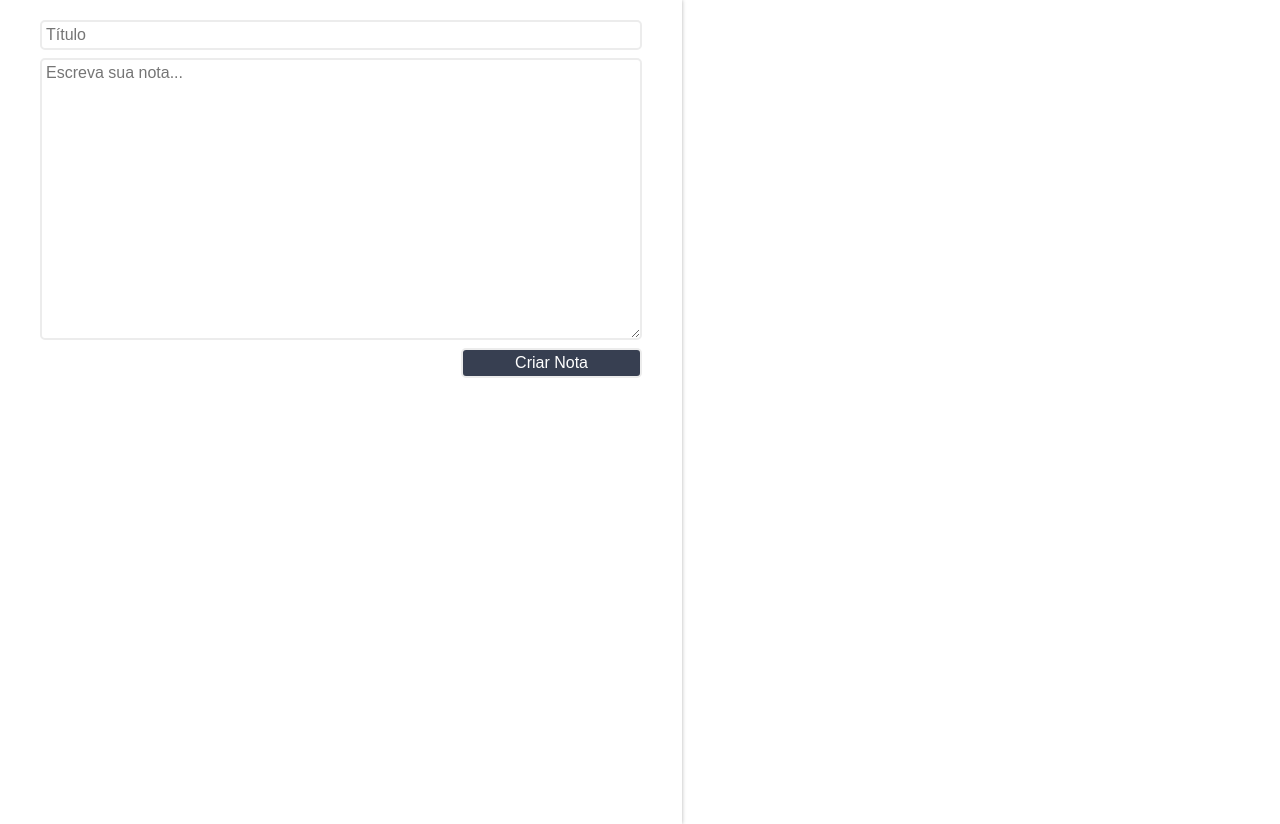
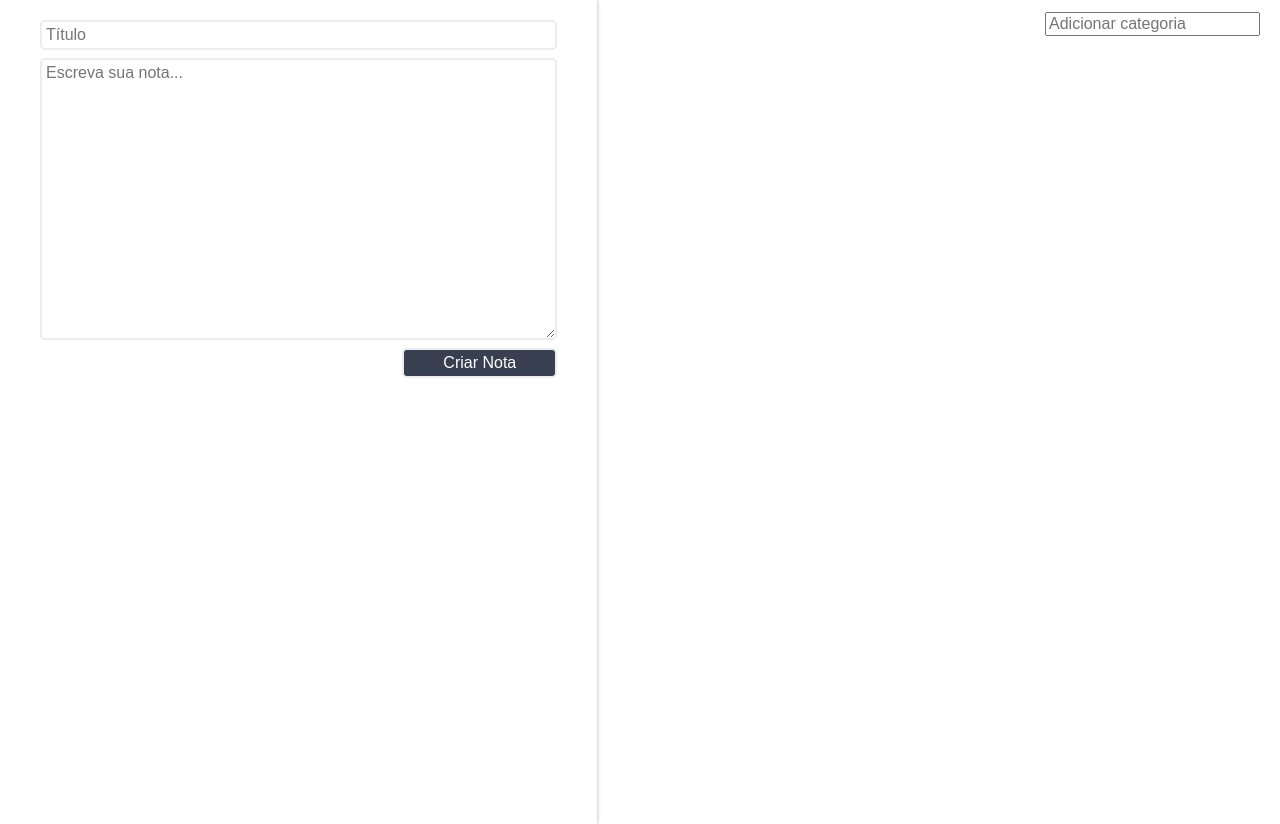
Before and after one commit to devjef/ceep-notas-adesivas, a React (Create React App) app: page / in a window 1280 px wide. Built offline with nearby package versions, Linux system fonts and the light colour scheme; a web font is replaced by a local one.

Commit message:
Opção de adicionar categoria

```diff
--- a/src/App.js
+++ b/src/App.js
@@ -3,13 +3,15 @@ import ListaDeNotas from "./components/ListaDeNotas";
 import FormularioCadastro from "./components/FormularioCadastro";
 import "./assets/App.css";
 import './assets/index.css';
+import ListaDeCategorias from './components/ListaDeCategorias/';
 
 class App extends Component {
 
   constructor(){
     super();
     this.state = {
-      notas:[]
+      notas:[],
+      categorias:[]
     }
   }
 
@@ -33,11 +35,26 @@ class App extends Component {
     this.setState(novoEstado);
   }
 
+  adicionaCategoria(valorCategoria) {
+
+    console.log(valorCategoria);
+
+    const novoArrayCategorias = [...this.state.categorias, valorCategoria];
+    const novoEstado = {...this.state, categorias: novoArrayCategorias}
+
+    this.setState(novoEstado);
+  }
+
   render() {
     return (
       <section className="conteudo">
         <FormularioCadastro criarNota={this.criarNota.bind(this)}/>
+        <main className="conteudo-principal">
+        <ListaDeCategorias categorias={this.state.categorias}
+          adicionaCategoria={this.adicionaCategoria.bind(this)}
+        />
         <ListaDeNotas notas={this.state.notas} apagarNota={this.deletarNota.bind(this)}/>
+        </main>
       </section>
     );
   }
--- a/src/assets/App.css
+++ b/src/assets/App.css
@@ -1,5 +1,9 @@
 .conteudo {
   display: flex;
+}
+
+.conteudo-principal {
+  flex-grow: 3;
 }
 
 :root {
--- /dev/null
+++ b/src/components/ListaDeCategorias/ListaDeCategorias.jsx
@@ -0,0 +1,31 @@
+import React, { Component } from "react";
+import './estilo.css';
+
+class ListaDeCategorias extends Component {
+
+  _handleEventoInput(e) {
+    if(e.keyCode !== 13) return;
+
+    const valorCategoria = e.target.value;
+
+    this.props.adicionaCategoria(valorCategoria)
+  }
+
+  render() {
+    return (
+      <section className="lista-categorias">
+        <ul className="lista-categorias_lista">
+         {
+          this.props.categorias.map((categoria, index) => {
+           return (
+              <li key={index} className="lista-categorias_item">{categoria}</li>
+            )
+         })}
+        </ul>
+        <input type="text" className="lista-categorias_input" onKeyUp={this._handleEventoInput.bind(this)} placeholder="Adicionar categoria" />
+      </section>
+    );
+  }
+}
+
+export default ListaDeCategorias;
--- /dev/null
+++ b/src/components/ListaDeCategorias/estilo.css
@@ -0,0 +1,21 @@
+.lista-categorias{
+    display: flex;
+    flex-direction: row;
+    margin-top: 12px;
+}
+.lista-categorias_lista{
+    flex: 1;
+    display: flex;
+    flex-direction: row;
+    justify-content: space-evenly;
+}
+.lista-categorias_item{
+    background-color: var(--secundaria);
+    color: white;
+    padding: 4px 8px;
+    border-radius: 10px;
+    font-family: Arial, Helvetica, sans-serif;
+}
+.lista-categorias_input{
+    margin-right: 20px;
+}
--- /dev/null
+++ b/src/components/ListaDeCategorias/index.js
@@ -0,0 +1,2 @@
+import ListaDeCategorias from './ListaDeCategorias';
+export default ListaDeCategorias;
```
Lines whose indentation alone changed are shown as unchanged.
